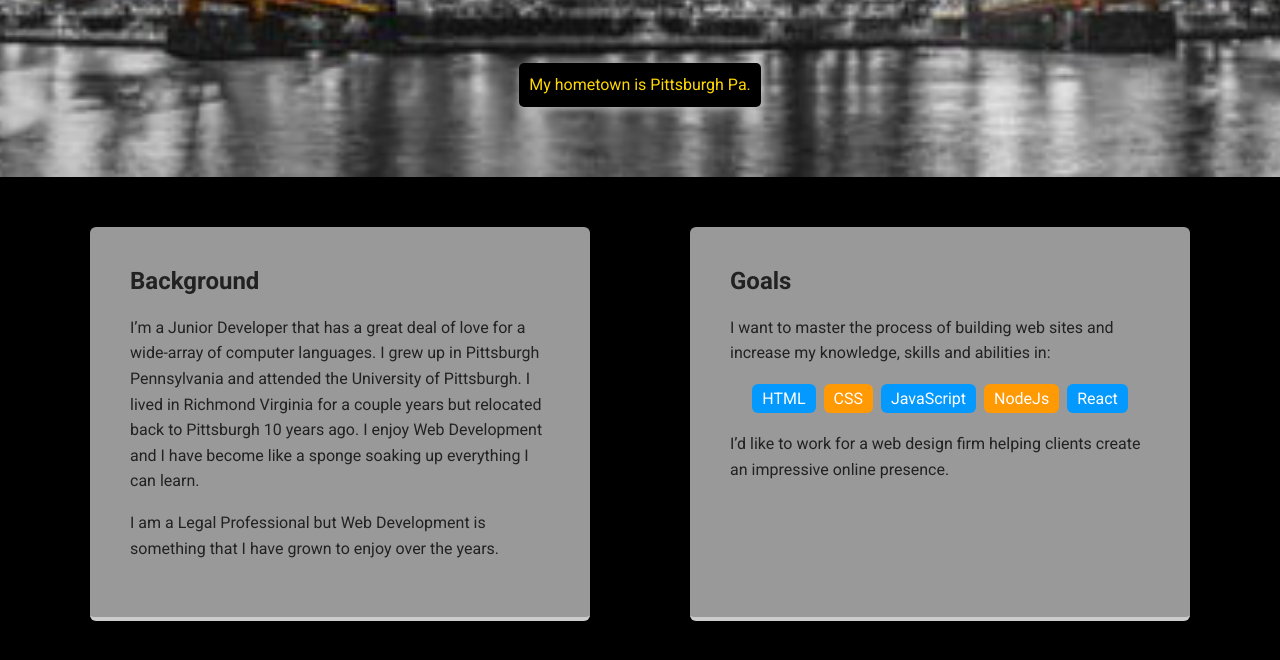
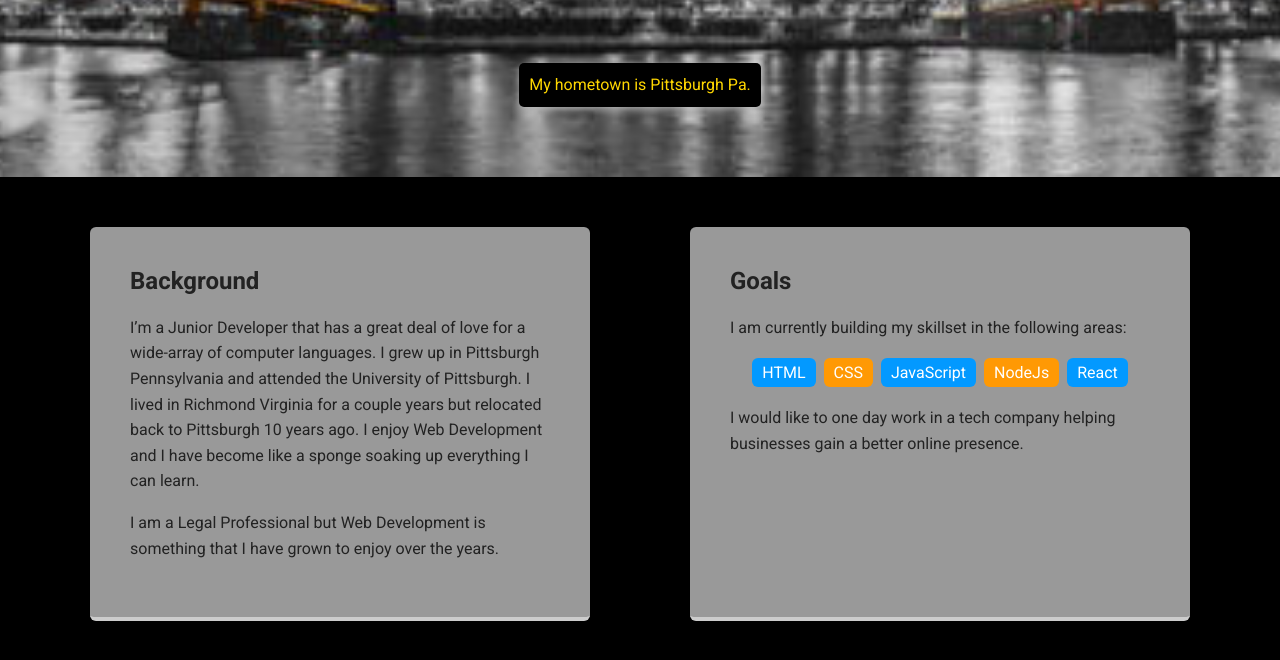
Before and after one commit to toddtlee48/WebDevTechdegree1, a plain HTML site: page index.html in a window 1280 px wide. Shown: the part 412-1072 px from the top of the page. Drawn offline with Linux system fonts and the light colour scheme; a web font is replaced by a local one.

Commit message:
Changed a bit of html

```diff
--- a/index.html
+++ b/index.html
@@ -31,7 +31,7 @@
 
       <div class="card">
         <h2>Goals</h2>
-        <p>I want to master the process of building web sites and increase my knowledge, skills and abilities in:</p>
+        <p>I am currently building my skillset in the following areas:</p>
         <ul class="skills">
           <li>HTML</li>
           <li>CSS</li>
@@ -39,7 +39,7 @@
           <li>NodeJs</li>
           <li>React</li>
         </ul>
-        <p>I’d like to work for a web design firm helping clients create an impressive online presence.</p>
+        <p>I would like to one day work in a tech company helping businesses gain a better online presence.</p>
       </div>
 
     </main>
```
